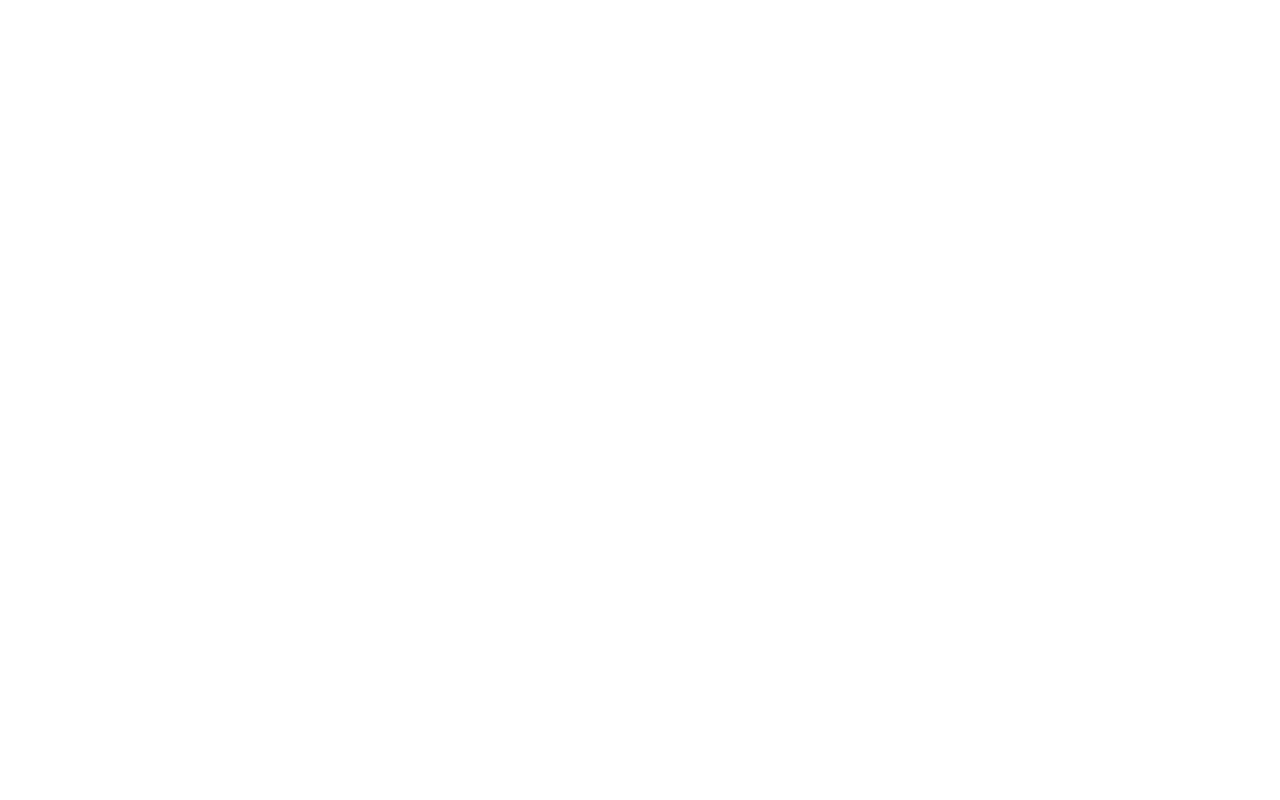
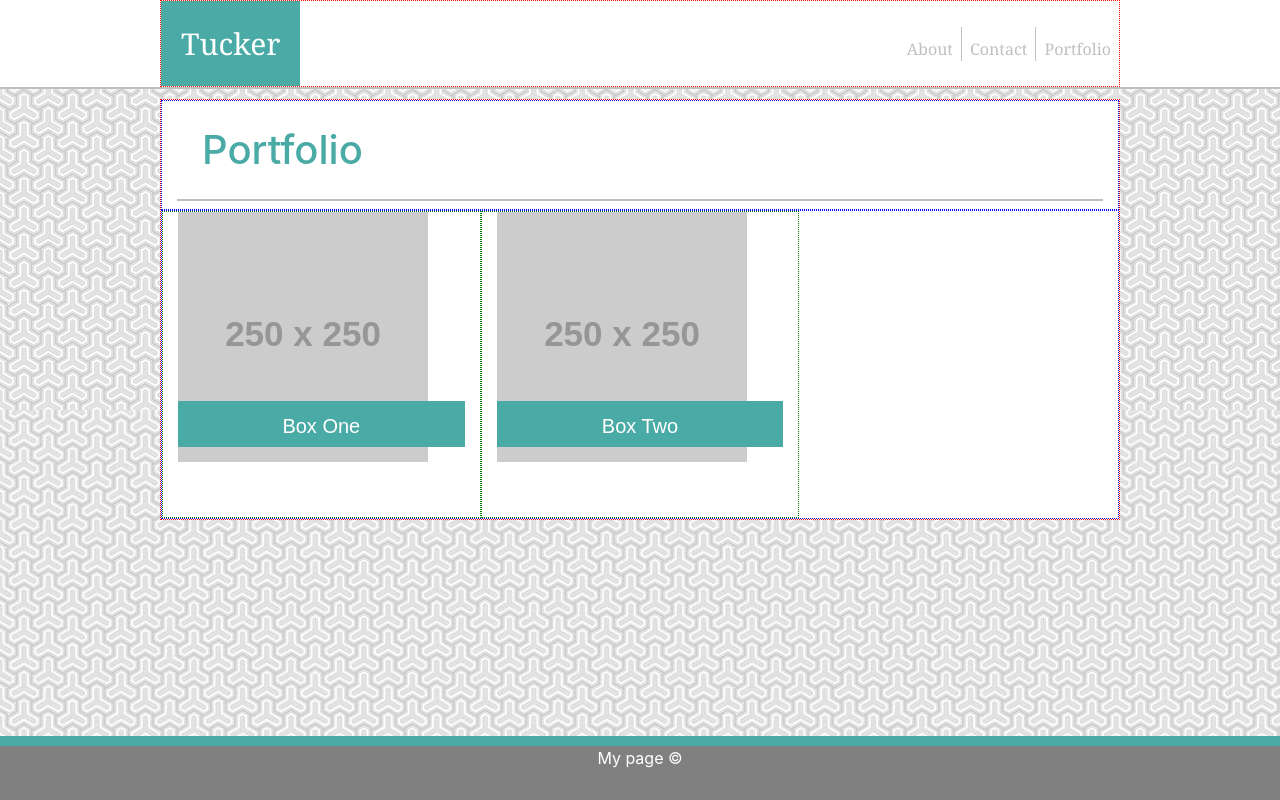
Before and after one commit to TuckerV/portfolio-responsive, a plain HTML site: page portfolio.html in a window 1280 px wide. Drawn offline with nearby package versions, Linux system fonts and the light colour scheme; placeholder pictures from the web are drawn by us.

Commit message:
Started work on Portfolio

```diff
--- a/portfolio.html
+++ b/portfolio.html
@@ -5,13 +5,58 @@
     <!-- Required meta tags -->
     <meta charset="utf-8">
     <meta name="viewport" content="width=device-width, initial-scale=1, shrink-to-fit=no">
-    <link rel="stylesheet" href="style.css">
+
     <link rel="contact" href="contact.html">
     <link rel="contact" href="index.html">
     <!-- Bootstrap CSS -->
     <link rel="stylesheet" href="https://stackpath.bootstrapcdn.com/bootstrap/4.3.1/css/bootstrap.min.css" integrity="sha384-ggOyR0iXCbMQv3Xipma34MD+dH/1fQ784/j6cY/iJTQUOhcWr7x9JvoRxT2MZw1T" crossorigin="anonymous">
+    <link rel="stylesheet" href="style.css">
   </head>
   <body>
+      <nav class="navbar navbar-expand-sm justify-content-between">
+           <div class="container">
+              <a class="navbar-brand" href="#">Tucker</a>
+              <ul class="navbar-nav">
+                  <li class="nav-item">
+                    <a class="nav-link" href="index.html">About</a>
+                  </li>
+                  <li class="nav-item borderLeft">
+                    <a class="nav-link" href="contact.html">Contact</a>
+                  </li>
+                  <li class="nav-item borderLeft">
+                    <a class="nav-link" href="portfolio.html">Portfolio</a>
+                  </li>
+              </ul>
+          </div>
+      </nav>
+
+  <section class="container middleContainer">
+      <div class="row">
+          <div class="col-sm-12">
+              <h1 class="cornerTitle">
+                  Portfolio
+              </h1>
+          </div>
+      </div>
+      <div class="row rowTwo">
+          <div class="col-sm-4 picture">
+              <img class="box boxOne" src="http://placehold.it/250x250">
+              <div id="boxTitle">Box One</div>
+          </div>
+          <div class="col-sm-4 picture">
+              <img class="box boxTwo" src="http://placehold.it/250x250">
+              <div id="boxTitle">Box Two</div>
+          </div>
+
+      </div>
+  </section>
+
+  <footer class="page-footer font-small blue">
+      <div class="footer-copyright text-center">
+          My page ©
+      </div>
+  </footer>
+  <!-- Background ends here -->
 
     <!-- Optional JavaScript -->
     <!-- jQuery first, then Popper.js, then Bootstrap JS -->
--- a/style.css
+++ b/style.css
@@ -1,26 +1,35 @@
-.body {
+body {
+    background-image: url(../Images/pattern.jpg);
+    /* background-color: red; */
 }
 .background {
-    background-color: green;
+    /* background-image: url(https://i.imgur.com/ZOcLM7hg.jpg);
+    background-repeat: repeat; */
+    /* height: 1000px; */
 }
 .container {
-    max-width: 960px;
+    width: 960px;
+    max-width: 90%;
     background-color: white;
     border: 1px dotted red;
+    padding: 0;
+    /* margin-left: 20px;
+    margin-right: 20px; */
 }
-
 .row {
     border: 1px dotted blue;
+    margin: 0;
 }
 .navbar{
     background: white !important;
     padding:0;
     border-bottom: 2px solid silver;
     font-family: Georgia, 'Times New Roman', Times, serif;
-    /* margin-bottom: 10px; */
 }
+
 .middleContainer {
     margin-top: 10px;
+    margin-bottom: 20%;
 }
 
 .navbar-brand {
@@ -32,6 +41,8 @@
 
 .nav-link {
     color: silver;
+    margin-top: 10px;
+    padding: 0px;
 }
 
 .borderLeft {
@@ -48,6 +59,7 @@
     padding: 25px;
     /* margin-right: 25px; */
 }
+
 p {
     font-size: 14pt;
     line-height: 1.5;
@@ -57,9 +69,42 @@ p {
     position: fixed;
     bottom: 0px;
     width: 100%;
-    height: 5%;
+    height: 8%;
     background-color: grey;
     color: white;
     border-top: 10px solid #4aaaa5;
     /* margin-top: 100px; */
 }
+
+.rowTwo {
+    height: 100%;
+}
+
+.col-sm-4 {
+    border: 1px dotted green;
+}
+.box {
+    /* margin-bottom: 10px; */
+}
+#boxTitle {
+    width: 100%;
+    height: 15%;
+    color: white;
+    text-align: center;
+    background-color:#4AAAA5 ;
+    padding-top: 10px;
+    padding-bottom: 15px;
+    font-size: 20px;
+    position: relative;
+    font-family: 'Arial', 'Helvetica Neue', Helvetica, sans-serif;
+    bottom: 20%;
+}
+
+@media (min-width: 640px) {
+    .navbar-brand {
+        /* background: #4aaaa5;
+        width: 640px;
+        padding: 20px;
+        font-size: 50px; */
+    }
+}
```
Also changed, not shown: contact.html (+44 -1 lines), index.html (+4 -5 lines), Images/pattern.jpg (added).
